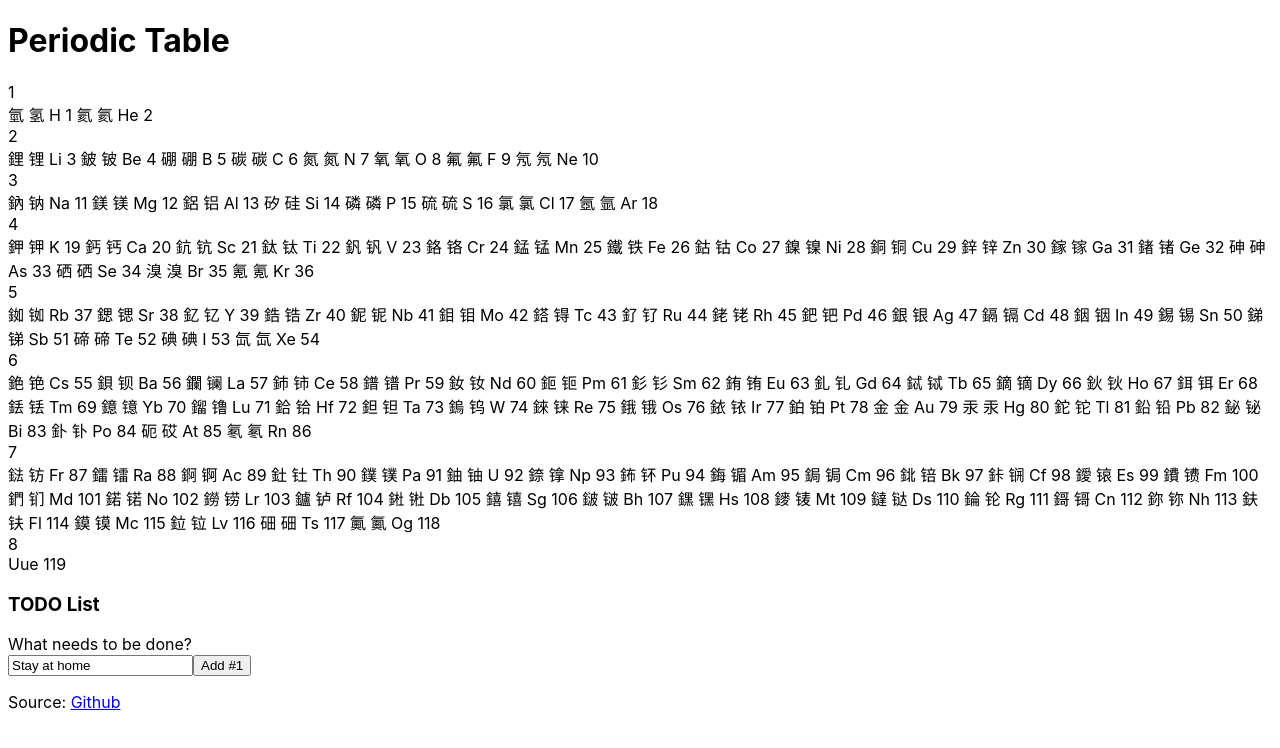
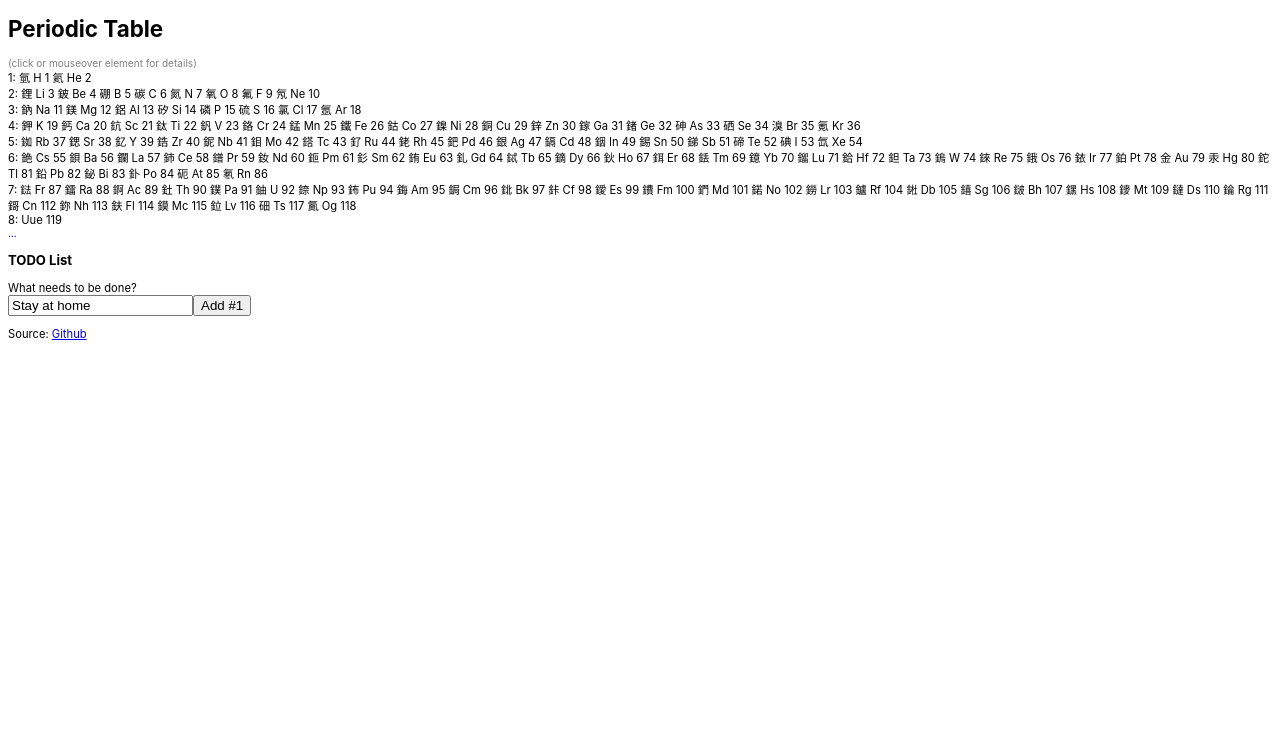
Before and after one commit to kaicarver/yuansu-react, a React (Create React App) app: page / in a window 1280 px wide. Shown: the top 748 px of the page. Built offline with nearby package versions, Linux system fonts and the light colour scheme.

Commit message:
display each element details on click or mouseover

```diff
--- a/src/index.css
+++ b/src/index.css
@@ -2,6 +2,7 @@ body {
   font-family: -apple-system, BlinkMacSystemFont, 'Segoe UI', 'Roboto', 'Oxygen',
     'Ubuntu', 'Cantarell', 'Fira Sans', 'Droid Sans', 'Helvetica Neue',
     sans-serif;
+  font-size: 70%;
   -webkit-font-smoothing: antialiased;
   -moz-osx-font-smoothing: grayscale;
 }
@@ -10,3 +11,13 @@ code {
   font-family: source-code-pro, Menlo, Monaco, Consolas, 'Courier New',
     monospace;
 }
+
+#help {
+  color: gray;
+  font-size: 90%;
+}
+
+#detail {
+  color: blue;
+  font-size: 90%;
+}
--- a/src/index.js
+++ b/src/index.js
@@ -24,19 +24,22 @@ function PeriodicTable(props) {
   return <div>
     <h1>Periodic Table</h1>
     <div>
+      <div id="help">(click or mouseover element for details)</div>
       {rows.map((row, period) =>
-        [<div key={period+1}>{period+1}</div>].concat(row.map(el => <span key={el.symbol}><Element el={el} /> </span>).concat(<br/>))
+        [<span key={period+1}>{period+1}: </span>].concat(row.map(el => <span key={el.symbol}><Element el={el} /> </span>).concat(<br/>))
       )}
     </div>
+    <div id="detail">...</div>
   </div>;
 }
 
 function Element(props) {
   function handleClick(e) {
-    alert(props.el.name)
+    document.getElementById('detail').innerHTML =
+      Object.entries(props.el).map(x => x[0] + ': ' + x[1]).join('<br>');
   }
-  return <span title={props.el.name} onClick={handleClick}>
-    {props.el.trad} {props.el.simp} {props.el.symbol} {props.el.number}
+  return <span title={props.el.name} onClick={handleClick} onMouseOver={handleClick}>
+    {props.el.trad} {props.el.symbol} {props.el.number}
   </span>;
 }
 
```
